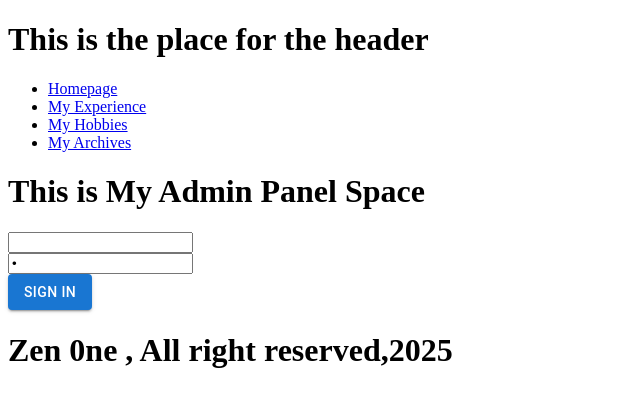
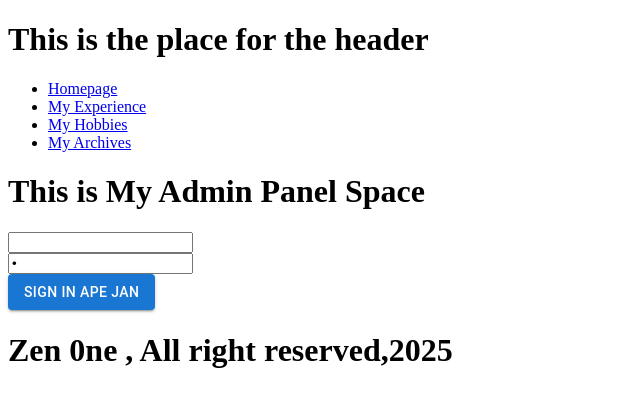
Before and after one commit to GorSharoyan/GorSharoyan.am, a React (Create React App) app in the folder frontend/: page /admin in a window 1280 px wide. Shown: the top 406 px of the page, without its empty margins (0-640 px from the left). Built offline with nearby package versions, Linux system fonts and the light colour scheme.

Commit message:
:construction_worker:build(<AdminPanle>): finilized AdminPanels form now I'm going to connect it to the bakcedn by adding some code there

```diff
--- a/frontend/src/components/GenericForm/GenericForm.js
+++ b/frontend/src/components/GenericForm/GenericForm.js
@@ -1,12 +1,13 @@
 import { Formik, Form, Field, ErrorMessage } from "formik";
 
-function GenericForm({ formEntries, onSubmitServiceFunction, button }) {
+function GenericForm({ formEntries, submitFunction, button }) {
   const formFieldsArray = Object.keys(formEntries);
-  console.log(formEntries);
-  console.log(formFieldsArray);
+
   return (
-    <Formik initialValues={formEntries} onSubmit={onSubmitServiceFunction}>
-      {() => (
+    <Formik
+      initialValues={formEntries}
+      onSubmit={(values) => submitFunction(values)}
+    >
       <Form>
         {formFieldsArray.map((fieldName) => (
           <div key={fieldName}>
@@ -25,7 +26,6 @@ function GenericForm({ formEntries, onSubmitServiceFunction, button }) {
         ))}
         {button}
       </Form>
-      )}
     </Formik>
   );
 }
--- a/frontend/src/components/LoginForm/LoginForm.js
+++ b/frontend/src/components/LoginForm/LoginForm.js
@@ -3,25 +3,18 @@ import React from "react";
 import GenericForm from "../GenericForm/GenericForm";
 import { Button } from "@mui/material";
 
-export default function LoginForm(loginSubmitFunciton) {
+export default function LoginForm({ loginSubmitFunciton }) {
   const loginFormEntries = {
     login: " ",
     password: " "
   };
-
-  // //Test function for debugging
-  // const testFunction = (values) => {
-  //   console.log("Login form works");
-  //   console.log(values);
-  // };
-
   return (
     <GenericForm
       formEntries={loginFormEntries}
-      onSubmitServiceFunction={loginSubmitFunciton}
+      submitFunction={loginSubmitFunciton}
       button={
-        <Button variant="contained" color="primary">
-          Sign in
+        <Button variant="contained" color="primary" type="submit">
+          Sign in ape jan
         </Button>
       }
     />
--- a/frontend/src/pages/AdminPanel/AdminPanel.js
+++ b/frontend/src/pages/AdminPanel/AdminPanel.js
@@ -1,23 +1,21 @@
 //Library Imports
 import React, { useEffect, useState } from "react";
-
 // components imports
 import LoginForm from "../../components/LoginForm/LoginForm";
 // services imports
 import { postData } from "../../services/fetch.service";
 //config imports
+import { API_BASE_URL } from "../../config/api";
 
 export default function AdminPanel() {
-  // const [loginFunction, setLoginFunction] = useState[false];
-
-  // useEffect(() => {
-  //   setLoginFunction(postData("body"));
-  // }, []);
+  const loginFunction = (values) => {
+    postData(API_BASE_URL, values);
+  };
 
   return (
     <main>
       <h1>This is My Admin Panel Space</h1>
-      <LoginForm />
+      <LoginForm loginSubmitFunciton={loginFunction} />
     </main>
   );
 }
```
Lines whose indentation alone changed are shown as unchanged.
